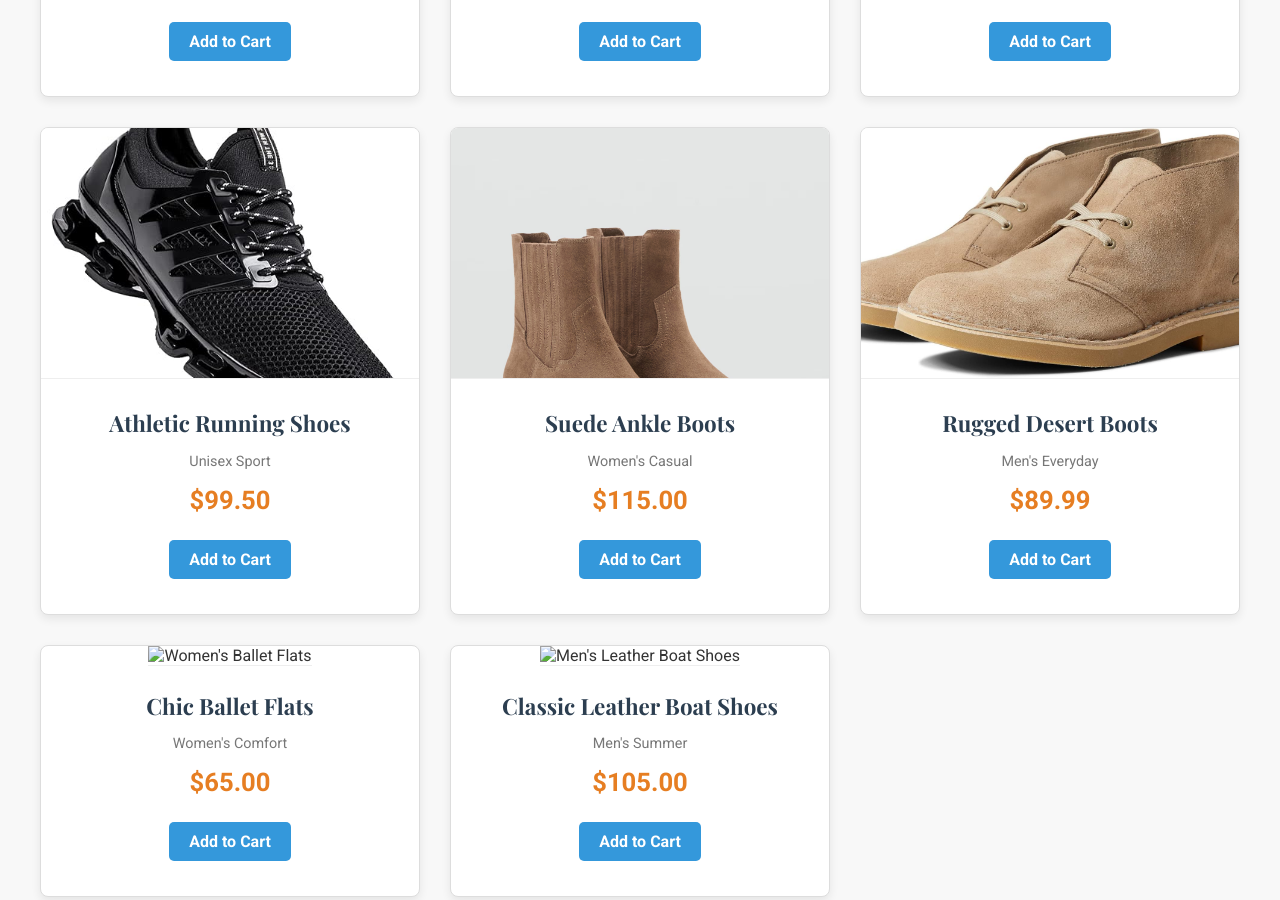
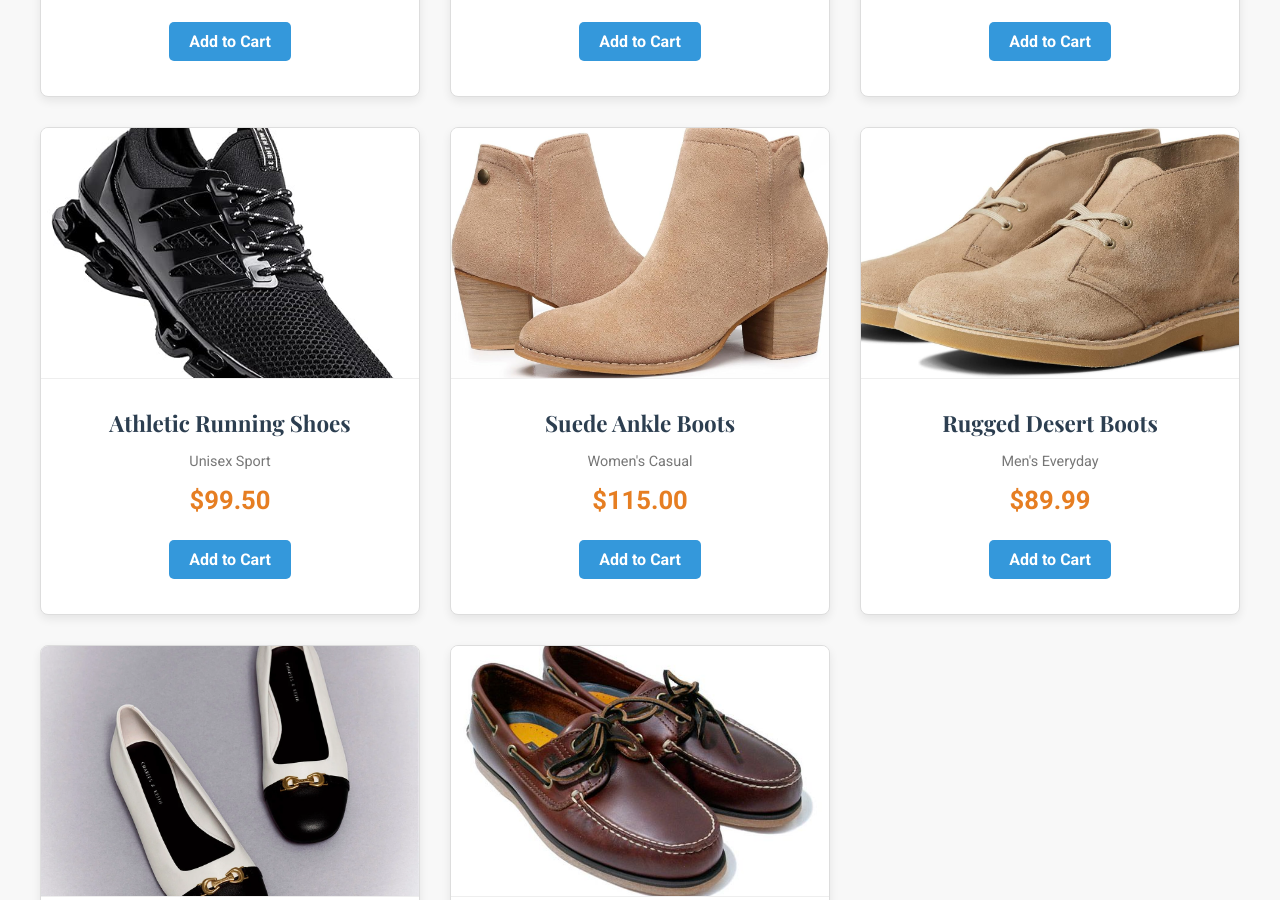
Before and after one commit to fitjohn81-bit/v0.1, a website: page index.html in a window 1280 px wide. Shown: the part 1110-2010 px from the top of the page. Drawn offline with nearby package versions, Linux system fonts and the light colour scheme.

Commit message:
Update index.html

```diff
--- a/index.html
+++ b/index.html
@@ -238,7 +238,7 @@
             <!-- Product 5: Ankle Boots -->
             <div class="product-card">
                 <!-- === IMAGE PATH UPDATED === -->
-                <img src="public/image5.avif" alt="Women's Suede Ankle Boots">
+                <img src="public/image5.jpg" alt="Women's Suede Ankle Boots">
                 <div class="product-info">
                     <h3>Suede Ankle Boots</h3>
                     <p class="category">Women's Casual</p>
@@ -262,7 +262,7 @@
             <!-- Product 7: Ballet Flats -->
             <div class="product-card">
                 <!-- === IMAGE PATH UPDATED === -->
-                <img src="public/image7.jpeg" alt="Women's Ballet Flats">
+                <img src="public/image7.webp" alt="Women's Ballet Flats">
                 <div class="product-info">
                     <h3>Chic Ballet Flats</h3>
                     <p class="category">Women's Comfort</p>
@@ -274,7 +274,7 @@
             <!-- Product 8: Boat Shoes -->
             <div class="product-card">
                 <!-- === IMAGE PATH UPDATED === -->
-                <img src="public/image8.jpeg" alt="Men's Leather Boat Shoes">
+                <img src="public/image8.jpg" alt="Men's Leather Boat Shoes">
                 <div class="product-info">
                     <h3>Classic Leather Boat Shoes</h3>
                     <p class="category">Men's Summer</p>
```
